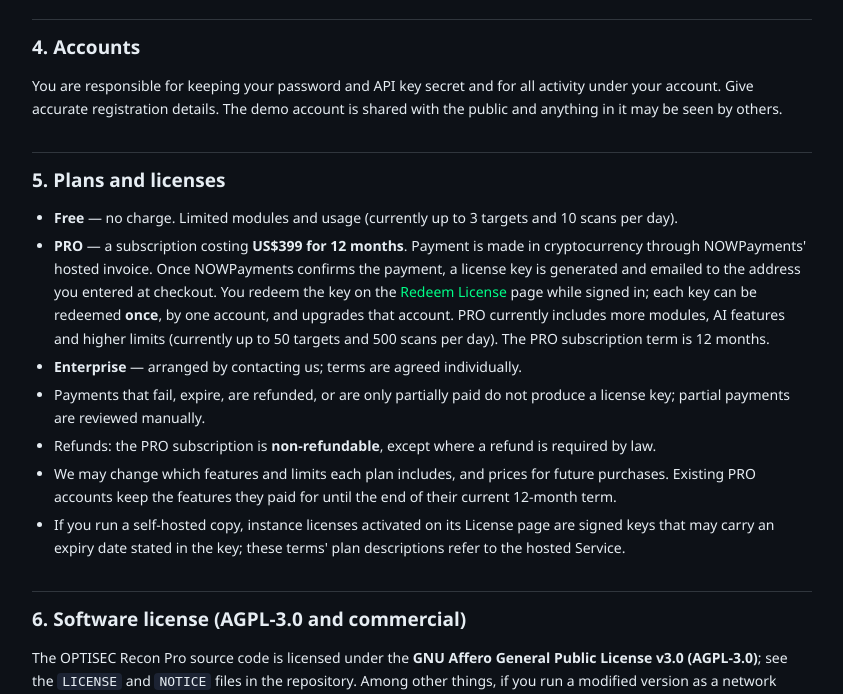
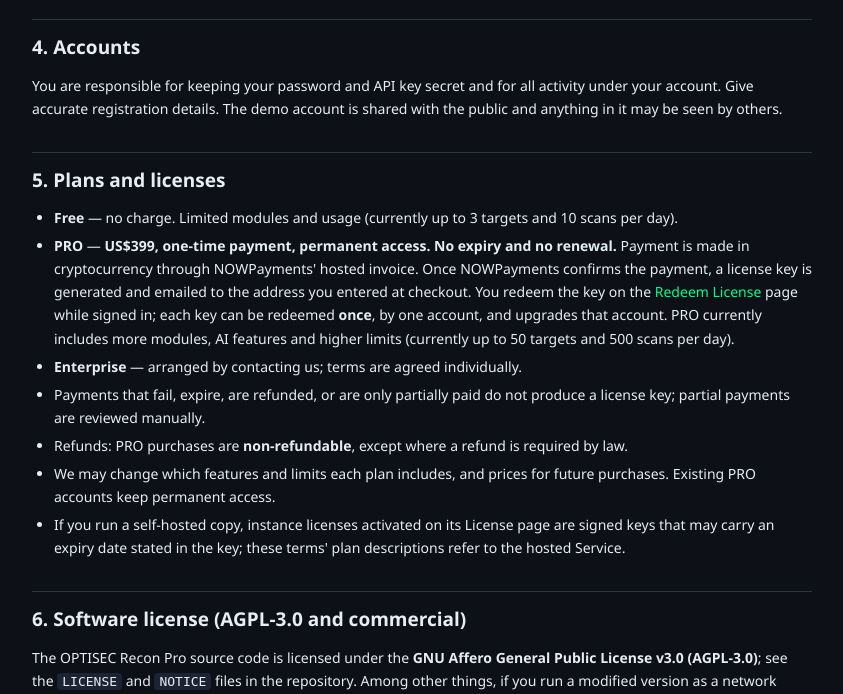
Before and after one commit to OptisecDev/optisec-recon-pro, a FastAPI app: page /terms in a window 1280 px wide. Shown: the part 1686-2380 px from the top of the page, without its empty margins (218-1061 px from the left). Run offline with FastAPI, Linux system fonts and the light colour scheme; some libraries are stand-ins or nearby versions.

Commit message:
docs(legal): align PRO terms with one-time permanent license
Co-Authored-By: Claude Haiku 5.5 <noreply@anthropic.com>
Claude-Session: https://claude.ai/code/session_01XkXdiq397PLbGqPCDXzGw7

```diff
--- a/web/templates/terms.html
+++ b/web/templates/terms.html
@@ -72,18 +72,18 @@ Give accurate registration details. The demo account is shared with the public a
 <h2>5. Plans and licenses</h2>
 <ul>
   <li><strong>Free</strong> — no charge. Limited modules and usage (currently up to 3 targets and 10 scans per day).</li>
-  <li><strong>PRO</strong> — a subscription costing <strong>US$399 for 12 months</strong>.
+  <li><strong>PRO</strong> — <strong>US$399, one-time payment, permanent access. No expiry and no renewal.</strong>
     Payment is made in cryptocurrency through NOWPayments' hosted invoice. Once NOWPayments confirms the payment,
     a license key is generated and emailed to the address you entered at checkout. You redeem the key on the
     <a href="/redeem">Redeem License</a> page while signed in; each key can be redeemed <strong>once</strong>, by one
     account, and upgrades that account. PRO currently includes more modules, AI features and higher limits
-    (currently up to 50 targets and 500 scans per day). The PRO subscription term is 12 months.</li>
+    (currently up to 50 targets and 500 scans per day).</li>
   <li><strong>Enterprise</strong> — arranged by contacting us; terms are agreed individually.</li>
   <li>Payments that fail, expire, are refunded, or are only partially paid do not produce a license key;
     partial payments are reviewed manually.</li>
-  <li>Refunds: the PRO subscription is <strong>non-refundable</strong>, except where a refund is required by law.</li>
+  <li>Refunds: PRO purchases are <strong>non-refundable</strong>, except where a refund is required by law.</li>
   <li>We may change which features and limits each plan includes, and prices for future purchases.
-    Existing PRO accounts keep the features they paid for until the end of their current 12-month term.</li>
+    Existing PRO accounts keep permanent access.</li>
   <li>If you run a self-hosted copy, instance licenses activated on its License page are signed keys that may carry an
     expiry date stated in the key; these terms' plan descriptions refer to the hosted Service.</li>
 </ul>
```
